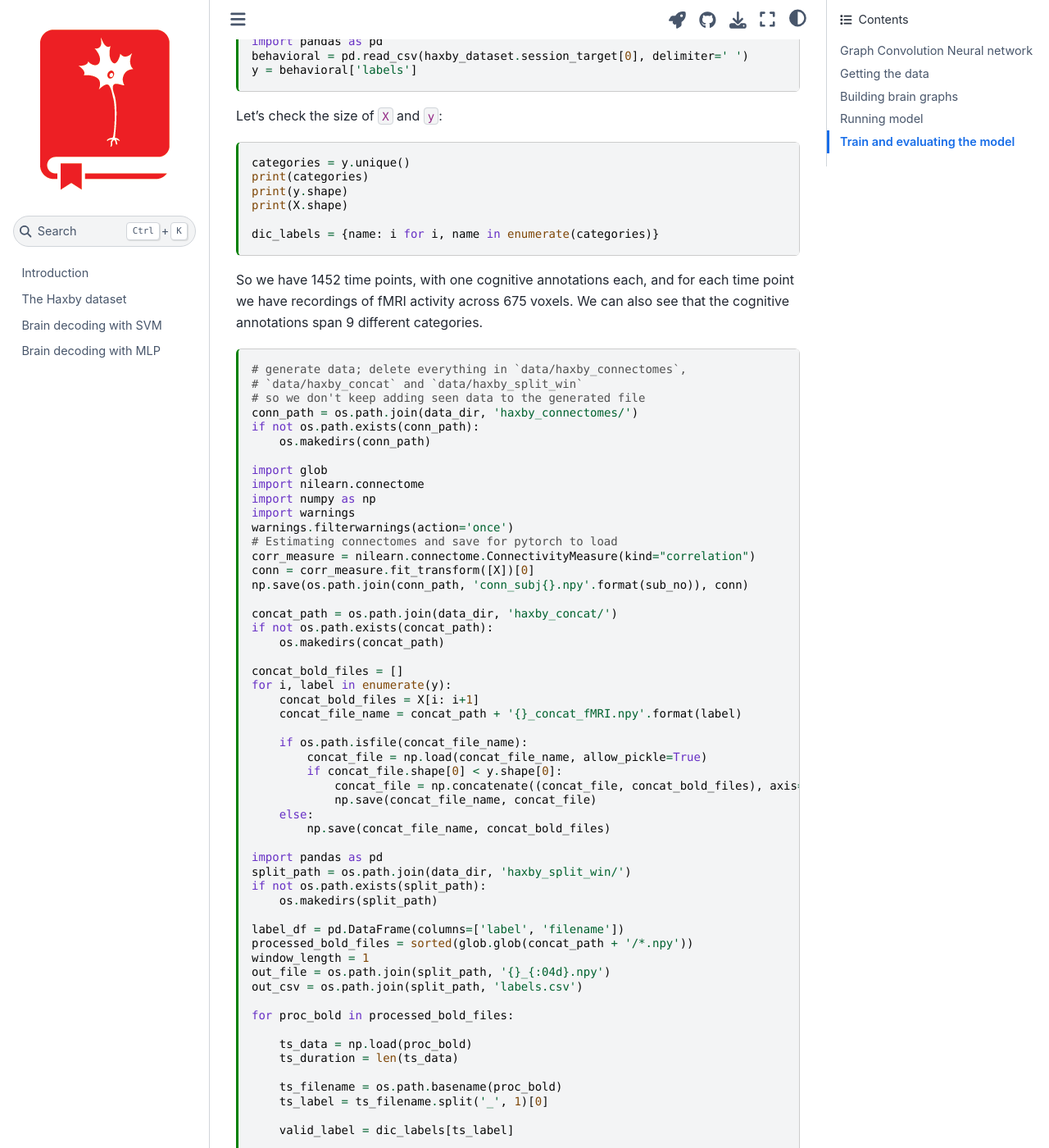
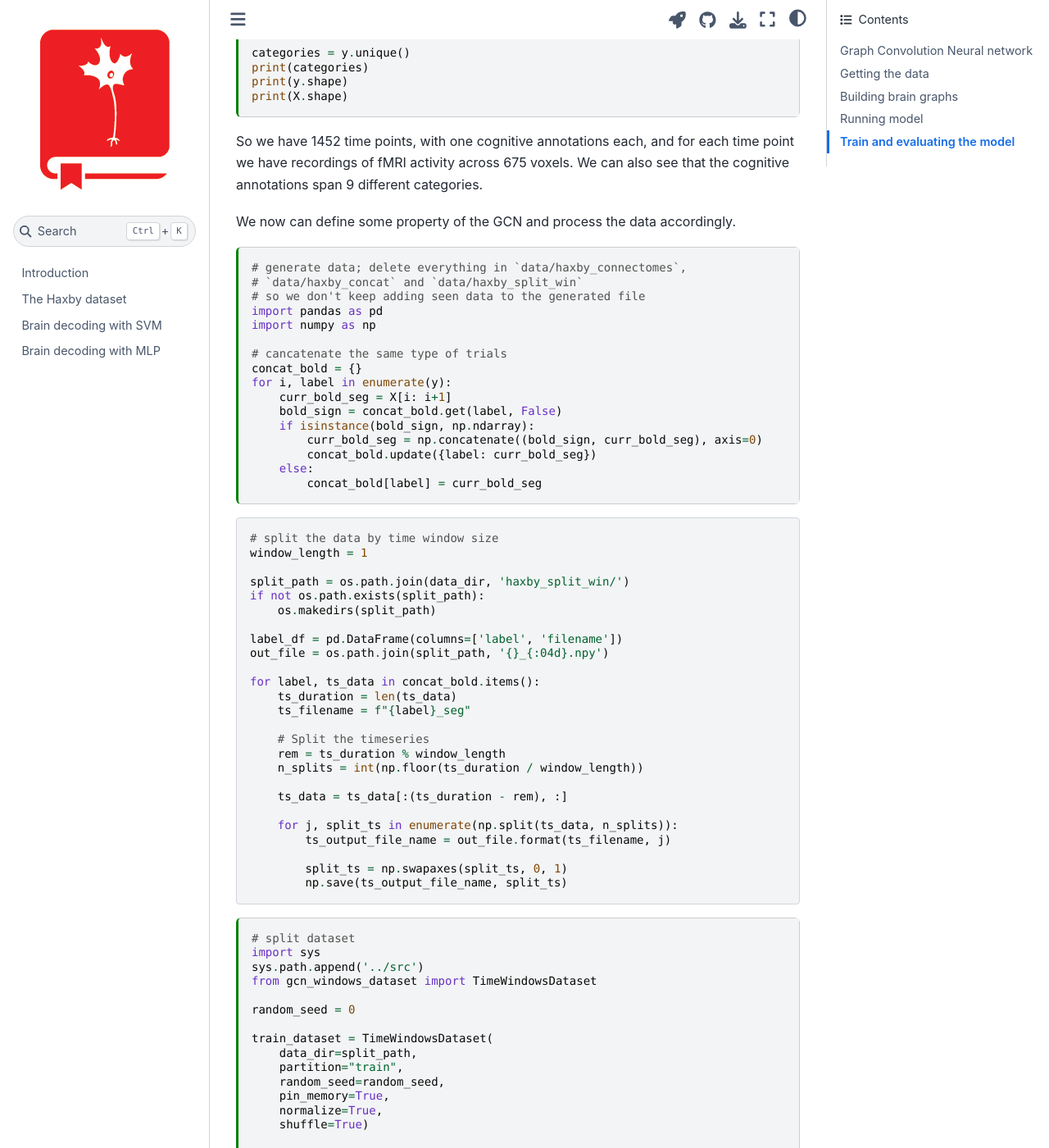
Before and after one commit to main-educational/brain_encoding_decoding, a Jupyter Book: the page built from content/gcn_decoding.md, in a window 1280 px wide and 1400 px high, scrolled down 1163 px. Shown: the whole window at 82% size. Built offline with Jupyter Book 1.0.4 settings and Sphinx 7.4.7 and the Sphinx Book theme 1.1.4, drawn with Linux system fonts in a browser that asks for light colours; pages that are not in the unit, such as notebooks, are missing from menus; comment, search, counter and statistics services are not loaded; cross-references to code outside the pages are shown as plain code; some of the changed text lies outside the part shown.

Commit message:
simplify data preprocessing for tutorial

````diff
--- a/content/gcn_decoding.md
+++ b/content/gcn_decoding.md
@@ -63,83 +58,56 @@ categories = y.unique()
 print(categories)
 print(y.shape)
 print(X.shape)
-
-dic_labels = {name: i for i, name in enumerate(categories)}
 ```
 
 So we have 1452 time points, with one cognitive annotations each, and for each time point we have recordings of fMRI activity across 675 voxels. We can also see that the cognitive annotations span 9 different categories.
+
+We now can define some property of the GCN and process the data accordingly.
 
 ```{code-cell} ipython3
 # generate data; delete everything in `data/haxby_connectomes`,
 # `data/haxby_concat` and `data/haxby_split_win`
 # so we don't keep adding seen data to the generated file
-conn_path = os.path.join(data_dir, 'haxby_connectomes/')
-if not os.path.exists(conn_path):
-    os.makedirs(conn_path)
+import pandas as pd
+import numpy as np
 
-import glob
-import nilearn.connectome
-import numpy as np
-import warnings
-warnings.filterwarnings(action='once')
-# Estimating connectomes and save for pytorch to load
-corr_measure = nilearn.connectome.ConnectivityMeasure(kind="correlation")
-conn = corr_measure.fit_transform([X])[0]
-np.save(os.path.join(conn_path, 'conn_subj{}.npy'.format(sub_no)), conn)
+# cancatenate the same type of trials
+concat_bold = {}
+for i, label in enumerate(y):
+    curr_bold_seg = X[i: i+1]
+    bold_sign = concat_bold.get(label, False)
+    if isinstance(bold_sign, np.ndarray):
+        curr_bold_seg = np.concatenate((bold_sign, curr_bold_seg), axis=0)
+        concat_bold.update({label: curr_bold_seg})
+    else:
+        concat_bold[label] = curr_bold_seg
+```
+```
+# split the data by time window size
+window_length = 1
 
-concat_path = os.path.join(data_dir, 'haxby_concat/')
-if not os.path.exists(concat_path):
-    os.makedirs(concat_path)
-
-concat_bold_files = []
-for i, label in enumerate(y):
-    concat_bold_files = X[i: i+1]
-    concat_file_name = concat_path + '{}_concat_fMRI.npy'.format(label)
-
-    if os.path.isfile(concat_file_name):
-        concat_file = np.load(concat_file_name, allow_pickle=True)
-        if concat_file.shape[0] < y.shape[0]:
-            concat_file = np.concatenate((concat_file, concat_bold_files), axis=0)
-            np.save(concat_file_name, concat_file)
-    else:
-        np.save(concat_file_name, concat_bold_files)
-
-import pandas as pd
 split_path = os.path.join(data_dir, 'haxby_split_win/')
 if not os.path.exists(split_path):
     os.makedirs(split_path)
 
 label_df = pd.DataFrame(columns=['label', 'filename'])
-processed_bold_files = sorted(glob.glob(concat_path + '/*.npy'))
-window_length = 1
 out_file = os.path.join(split_path, '{}_{:04d}.npy')
-out_csv = os.path.join(split_path, 'labels.csv')
 
-for proc_bold in processed_bold_files:
-
-    ts_data = np.load(proc_bold)
+for label, ts_data in concat_bold.items():
     ts_duration = len(ts_data)
-
-    ts_filename = os.path.basename(proc_bold)
-    ts_label = ts_filename.split('_', 1)[0]
-
-    valid_label = dic_labels[ts_label]
+    ts_filename = f"{label}_seg"
 
     # Split the timeseries
     rem = ts_duration % window_length
     n_splits = int(np.floor(ts_duration / window_length))
 
-    ts_data = ts_data[:(ts_duration-rem), :]
+    ts_data = ts_data[:(ts_duration - rem), :]
 
     for j, split_ts in enumerate(np.split(ts_data, n_splits)):
         ts_output_file_name = out_file.format(ts_filename, j)
 
         split_ts = np.swapaxes(split_ts, 0, 1)
         np.save(ts_output_file_name, split_ts)
-        curr_label = {'label': valid_label, 'filename': os.path.basename(ts_output_file_name)}
-        label_df = label_df.append(curr_label, ignore_index=True)
-
-label_df.to_csv(out_csv, index=False)
 ```
 
 ```{code-cell} ipython3
@@ -201,21 +169,31 @@ Each node is only connected to *k* other neighbours, which is __8 nodes__ with t
 For more details you please check out __*src/graph_construction.py*__ script.
 
 ```{code-cell} ipython3
-conn_files = sorted(glob.glob(conn_path + '/*.npy'))
-connectomes = []
-for conn_file in conn_files:
-      connectomes += [np.load(conn_file)]
+import warnings
+warnings.filterwarnings(action='once')
 
+import nilearn.connectome
 from graph_construction import make_group_graph
 
-graph = make_group_graph(connectomes, self_loops=False, k=8, symmetric=True)
+# Estimating connectomes and save for pytorch to load
+corr_measure = nilearn.connectome.ConnectivityMeasure(kind="correlation")
+conn = corr_measure.fit_transform([X])
+# make a graph for the subject
+graph = make_group_graph(conn, self_loops=False, k=8, symmetric=True)
 ```
 
 ## Running model
+
+We have created a GCN of the following property:
+- __3__ graph convolutional layers
+- __32 graph filters__  at each layer
+- followed by a __global average pooling__ layer
+- __2 fully connected__ layers
+
+
 __*Time windows*__
 
-For the
-GCN model in order to run the model on different sizes of input, we will concatenate bold data of the same stimuli and save it in a single file.
+For the GCN model in order to run the model on different sizes of input, we will concatenate bold data of the same stimuli and save it in a single file.
 
 It means that we need to extract the fmri time-series for each trial using the event design labels.
 
@@ -227,7 +205,6 @@ TR is cycle time between corresponding points in fMRI.
 ```{code-cell} ipython3
 from gcn_model import GCN
 
-window_length = 1
 gcn = GCN(graph.edge_index,
           graph.edge_attr,
           n_timepoints=window_length,
@@ -257,7 +234,7 @@ def train_loop(dataloader, model, loss_fn, optimizer):
 
         correct = (pred.argmax(1) == y).type(torch.float).sum().item()
         correct /= X.shape[0]
-#         print(f"#{batch:>5};\ttrain_loss: {loss:>0.3f};\ttrain_accuracy:{(100*correct):>5.1f}%\t\t[{current:>5d}/{size:>5d}]")
+        print(f"#{batch:>5};\ttrain_loss: {loss:>0.3f};\ttrain_accuracy:{(100*correct):>5.1f}%\t\t[{current:>5d}/{size:>5d}]")
 
 def valid_loop(dataloader, model, loss_fn):
     size = len(dataloader.dataset)
````
Also changed, not shown: other parts of content/gcn_decoding.md (+3 -8 lines).
